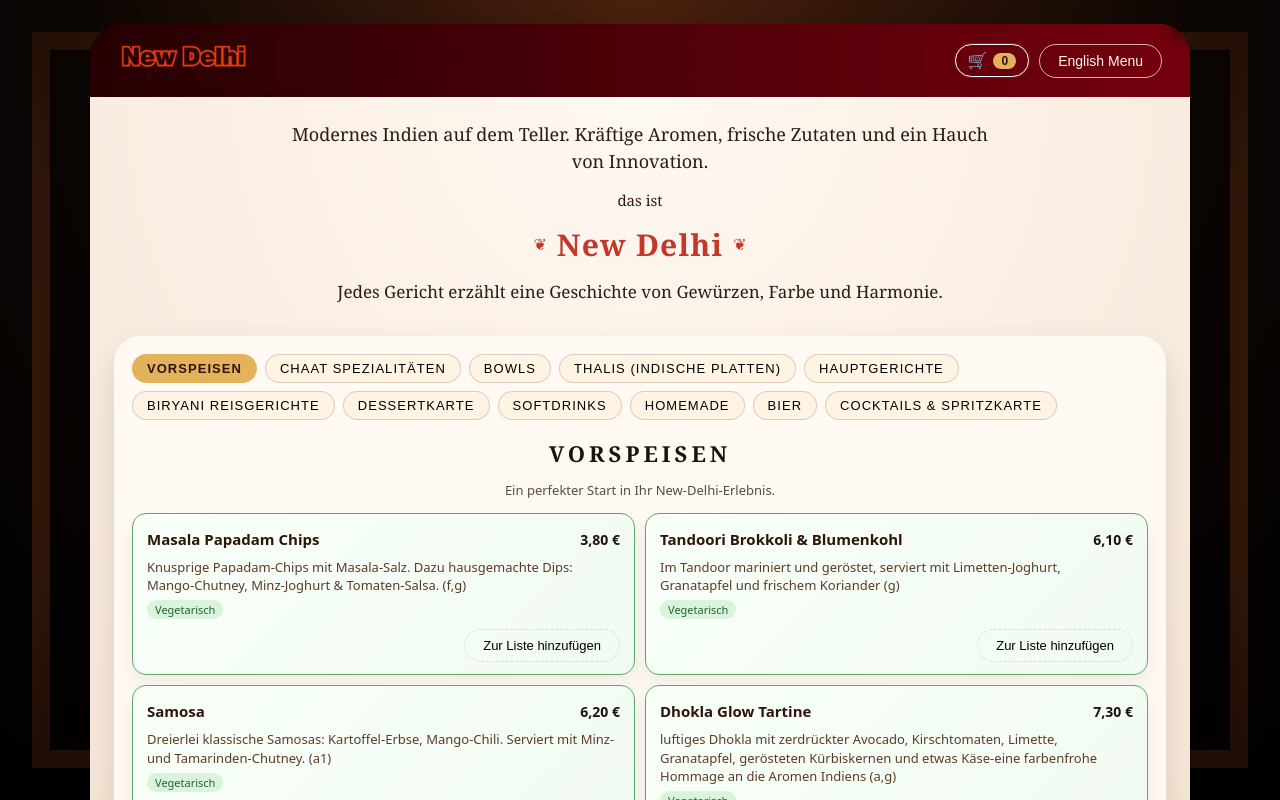
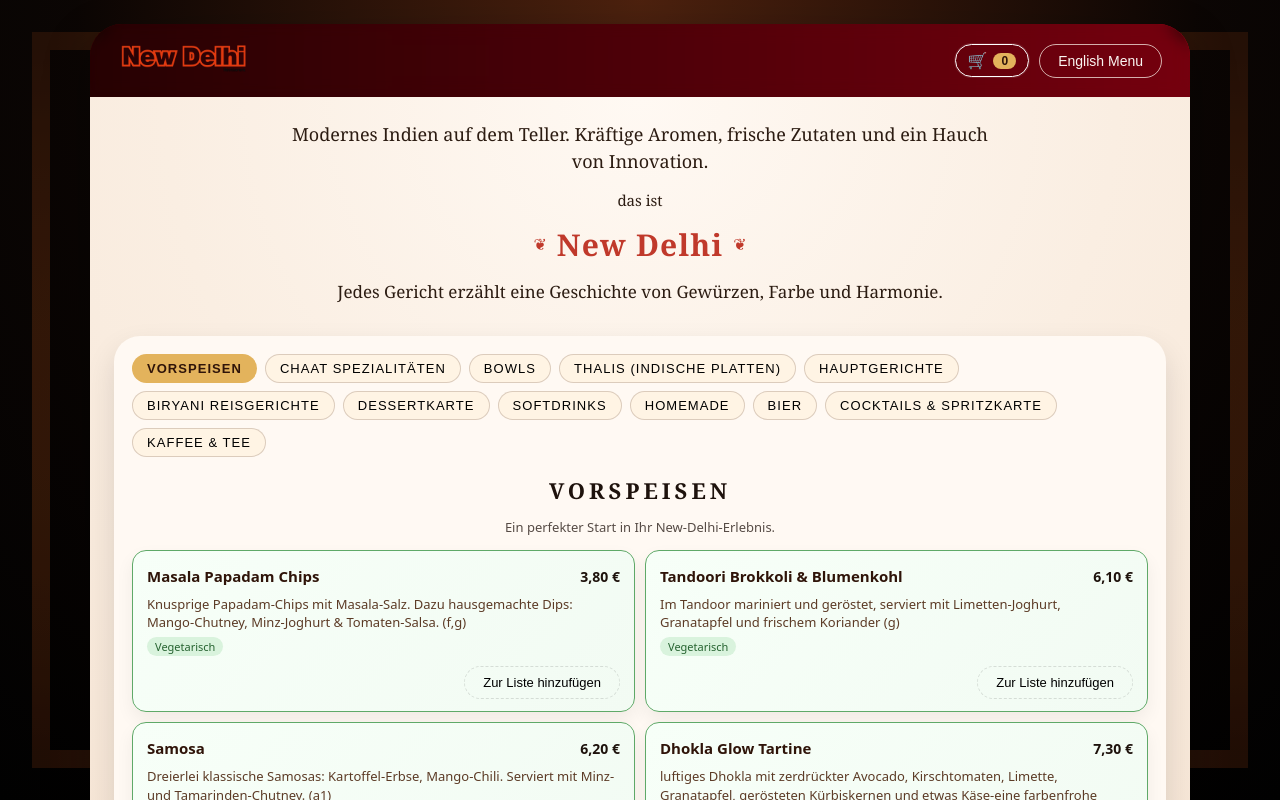
Before and after one commit to newdelhiramneek/online-menu-new-delhi, a React (Vite) app: page / in a window 1280 px wide. Shown: the top 800 px of the page. Built offline with nearby package versions, Linux system fonts and the light colour scheme.

Commit message:
added Kaffee & Tee german

```diff
--- a/src/data/menuData.js
+++ b/src/data/menuData.js
@@ -55,6 +55,11 @@ export const menuData = {
         id: "cocktails",
         title: "Cocktails & Spritzkarte",
         subtitle: "Spritz und Cocktailklassiker."
+      },
+      {
+        id: "kaffee-tee",
+        title: "Kaffee & Tee",
+        subtitle: "Heisse Kaffeespezialitaeten und Tees."
       },
     ],
     items: [
@@ -896,6 +901,70 @@ export const menuData = {
         price: "5,40 €",
         dietary: ["vegetarisch"]
       },
+      {
+        id: "kaffee-1",
+        category: "kaffee-tee",
+        name: "Masala Chai",
+        description: "Indischer Chai mit Milch.",
+        price: "3,50 €",
+        dietary: ["vegetarisch"]
+      },
+      {
+        id: "kaffee-2",
+        category: "kaffee-tee",
+        name: "Frischer Minz-Ingwer-Tee",
+        description: "Mit frischer Minze und Ingwer.",
+        price: "3,50 €",
+        dietary: ["vegetarisch"]
+      },
+      {
+        id: "kaffee-3",
+        category: "kaffee-tee",
+        name: "Tee",
+        description: "Schwarzer, Pfefferminz, Kamillen, Kraeuter.",
+        price: "2,95 €",
+        dietary: ["vegetarisch"]
+      },
+      {
+        id: "kaffee-4",
+        category: "kaffee-tee",
+        name: "Espresso",
+        description: "Klassischer Espresso.",
+        price: "2,25 €",
+        dietary: ["vegetarisch"]
+      },
+      {
+        id: "kaffee-5",
+        category: "kaffee-tee",
+        name: "Espresso Macchiato",
+        description: "Mit einem Hauch Milch.",
+        price: "2,50 €",
+        dietary: ["vegetarisch"]
+      },
+      {
+        id: "kaffee-6",
+        category: "kaffee-tee",
+        name: "Espresso Doppio",
+        description: "Doppelter Espresso.",
+        price: "2,95 €",
+        dietary: ["vegetarisch"]
+      },
+      {
+        id: "kaffee-7",
+        category: "kaffee-tee",
+        name: "Cappuccino",
+        description: "Mit Milch und Milchschaum.",
+        price: "3,25 €",
+        dietary: ["vegetarisch"]
+      },
+      {
+        id: "kaffee-8",
+        category: "kaffee-tee",
+        name: "Latte Macchiato",
+        description: "Mit Milch und Milchschaum.",
+        price: "3,50 €",
+        dietary: ["vegetarisch"]
+      },
     ]
   },
   en: {
```
